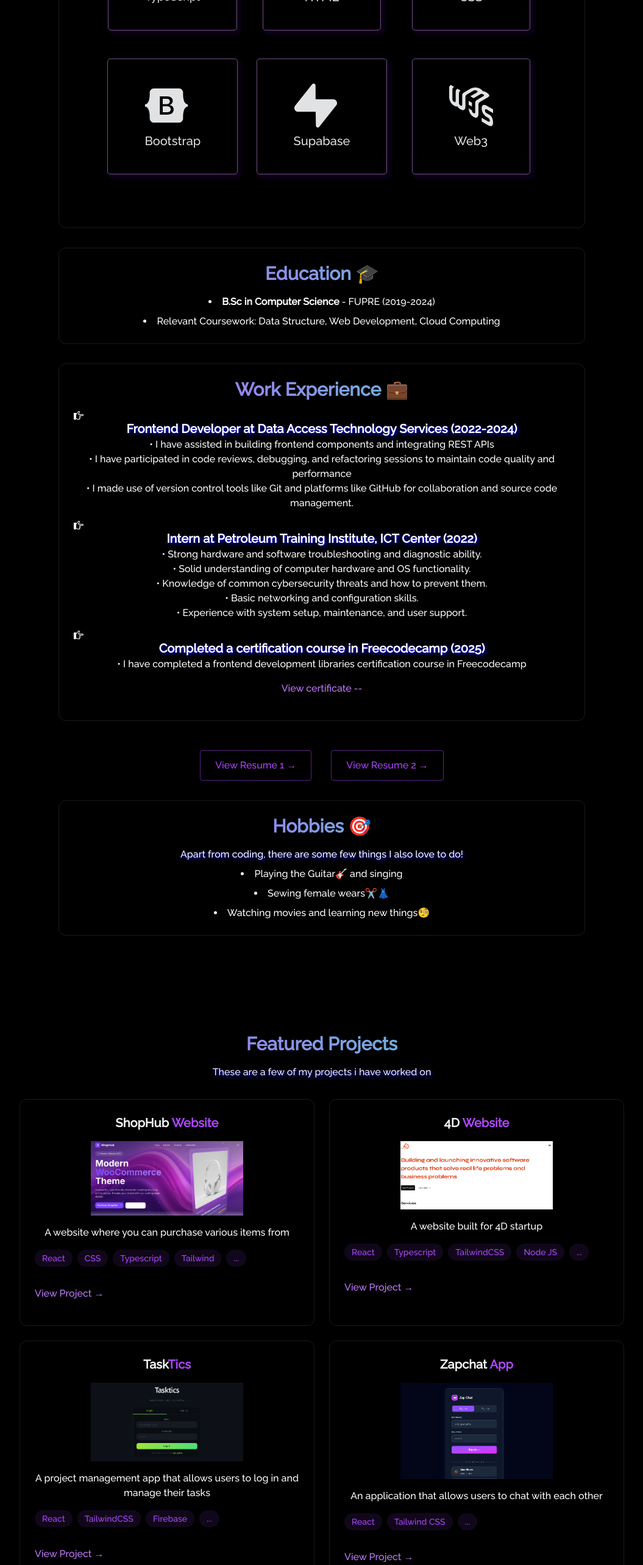
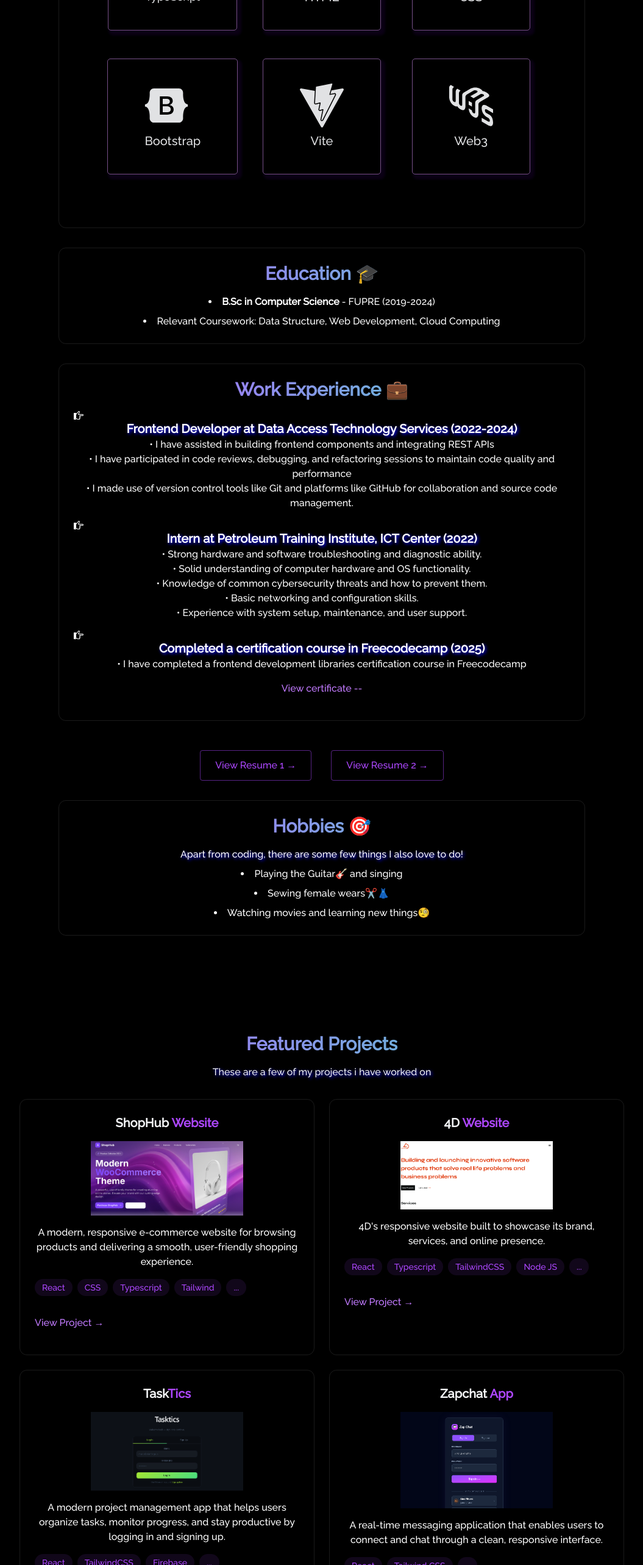
Before and after one commit to Gigireact/gigi-portfolio, a React (Vite) app: page / in a window 1280 px wide. Shown: the part 2000-4566 px from the top of the page at 61% size, without its empty margins (112-1167 px from the left). Built offline with nearby package versions, Linux system fonts and the light colour scheme; a web font is replaced by a local one.

Commit message:
update on website explanation and vite pic

```diff
--- a/src/components/Techstack.jsx
+++ b/src/components/Techstack.jsx
@@ -1,6 +1,6 @@
 import React from "react";
 import { FaReact, FaHtml5, FaCss3Alt, FaBootstrap, FaJs } from "react-icons/fa";
-import { SiTailwindcss, SiTypescript, SiSupabase, SiWeb3Dotjs } from "react-icons/si";
+import { SiTailwindcss, SiTypescript, SiSupabase, SiWeb3Dotjs, SiVite } from "react-icons/si";
 
 
 function Techstack() {
@@ -37,9 +37,8 @@
         <p className="text-xl mt-2">Bootstrap</p>
       </div>
       <div className="tech-icons transition-transform duration-300 ease-in-out hover:scale-105">
-        <SiSupabase />
-        <p className="text-xl mt-2">Supabase</p>
-        {/* Github */}
+        <SiVite />
+        <p className="text-xl mt-2">Vite</p>
       </div>
       <div className="tech-icons transition-transform duration-300 ease-in-out hover:scale-105">
         <SiWeb3Dotjs />
--- a/src/components/sections/Projects.jsx
+++ b/src/components/sections/Projects.jsx
@@ -21,7 +21,8 @@
                     <div className="p-6 rounded-xl border border-white/10 hover:-translate-y-1 hover:border-purple-500/30 hover:shadow-[0_0_15px_rgba(128, 0, 128, 0.4)] transition">
                         <h3 className="text-xl font-bold mb-2">ShopHub <span className="text-purple-500">Website </span> </h3>
                         <img src={shophub} alt="shophub pic" className="w-full max-w-[250px] h-auto mx-auto my-4 object-contain"/>
-                        <p className="text-white mb-4">A website where you can purchase various items from</p>
+                        <p className="text-white mb-4">A modern, responsive e-commerce website for browsing products and delivering a smooth, user-friendly shopping experience.
+</p>
                         <div className="flex flex-wrap gap-2 mb-4">
                             {["React", "CSS", "Typescript", "Tailwind", "..."].map((tech, key) => (
                                 <span key={key} className="bg-purple-500/10 text-purple-500 py-1 px-3 rounded-full text-sm hover:bg-purple-500/20 hover:shadow-[0_0_15px_rgba(128, 0, 128, 0.4)] transition-all">
@@ -41,7 +42,7 @@
                     <div className="p-6 rounded-xl border border-white/10 hover:-translate-y-1 hover:border-purple-500/30 hover:shadow-[0_0_15px_rgba(128, 0, 128, 0.4)] transition">
                         <h3 className="text-xl font-bold mb-2">4D <span className="text-purple-500">Website </span> </h3>
                         <img src={ADweb} alt="4D web pic" className="w-full max-w-[250px] h-auto mx-auto my-4 object-contain"/>
-                        <p className="text-white mb-4">A website built for 4D startup</p>
+                        <p className="text-white mb-4">4D's responsive website built to showcase its brand, services, and online presence.</p>
                         <div className="flex flex-wrap gap-2 mb-4">
                             {["React", "Typescript", "TailwindCSS", "Node JS", "..."].map((tech, key) => (
                                 <span key={key} className="bg-purple-500/10 text-purple-500 py-1 px-3 rounded-full text-sm hover:bg-purple-500/20 hover:shadow-[0_0_15px_rgba(128, 0, 128, 0.4)] transition-all">
@@ -61,7 +62,7 @@
                     <div className="p-6 rounded-xl border border-white/10 hover:-translate-y-1 hover:border-purple-500/30 hover:shadow-[0_0_15px_rgba(128, 0, 128, 0.4)] transition">
                         <h3 className="text-xl font-bold mb-2">Task<span className="text-purple-500">Tics </span> </h3>
                         <img src={Tasktics} alt="tasktics pic" className="w-full max-w-[250px] h-auto mx-auto my-4 object-contain"/>
-                        <p className="text-white mb-4">A project management app that allows users to log in and manage their tasks</p>
+                        <p className="text-white mb-4">A modern project management app that helps users organize tasks, monitor progress, and stay productive by logging in and signing up.</p>
                         <div className="flex flex-wrap gap-2 mb-4">
                             {["React", "TailwindCSS", "Firebase", "..."].map((tech, key) => (
                                 <span key={key} className="bg-purple-500/10 text-purple-500 py-1 px-3 rounded-full text-sm hover:bg-purple-500/20 hover:shadow-[0_0_15px_rgba(128, 0, 128, 0.4)] transition-all">
@@ -81,7 +82,7 @@
                     <div className="p-6 justify-center items-center rounded-xl border border-white/10 hover:-translate-y-1 hover:border-purple-500/30 hover:shadow-[0_0_15px_rgba(128, 0, 128, 0.4)] transition">
                         <h3 className="text-xl font-bold mb-2">Zapchat <span className="text-purple-500">App</span> </h3>
                         <img src={Zapchat} alt="zapchat pic" className="w-full max-w-[250px] h-auto mx-auto my-4 object-contain"/>
-                        <p className="text-white mb-4">An application that allows users to chat with each other </p>
+                        <p className="text-white mb-4">A real-time messaging application that enables users to connect and chat through a clean, responsive interface.</p>
                         <div className="flex flex-wrap gap-2 mb-4">
                             {["React", "Tailwind CSS", "..."].map((tech, key) => (
                                 <span key={key} className="bg-purple-500/10 text-purple-500 py-1 px-3 rounded-full text-sm hover:bg-purple-500/20 hover:shadow-[0_0_15px_rgba(128, 0, 128, 0.4)] transition-all">
```
